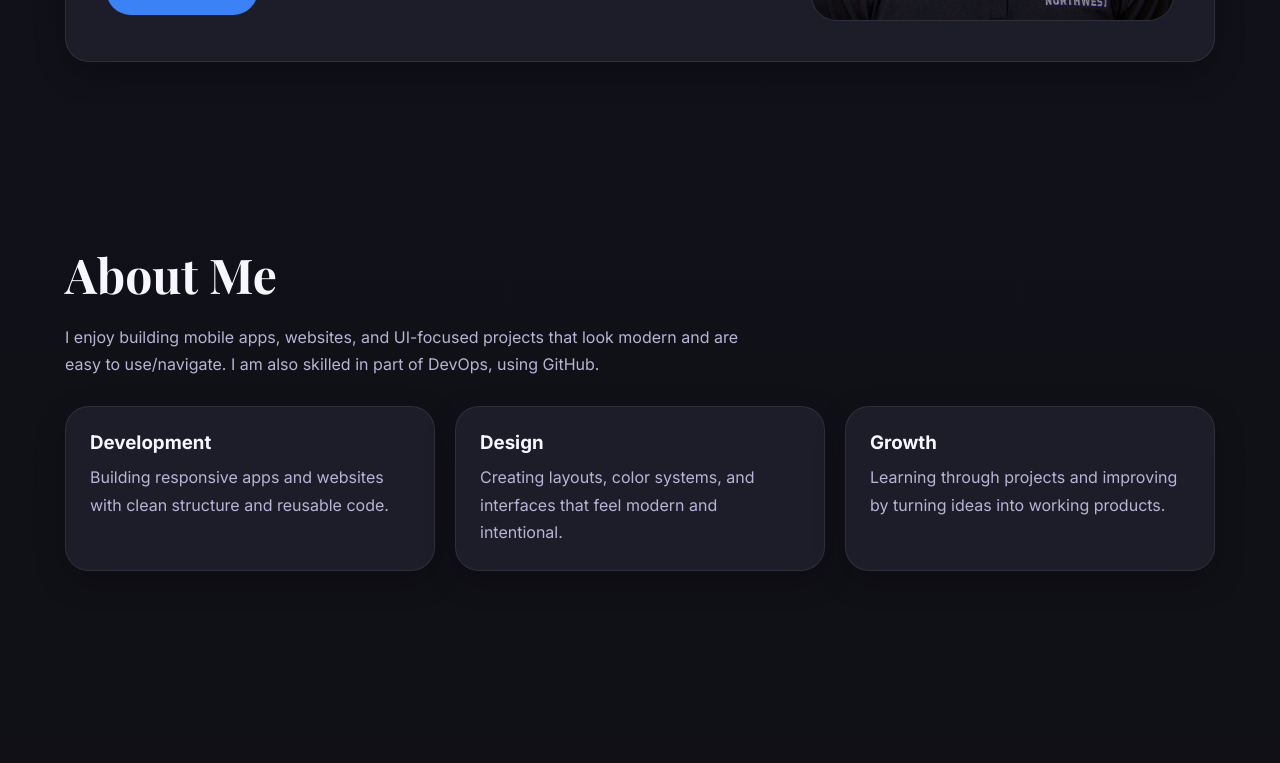
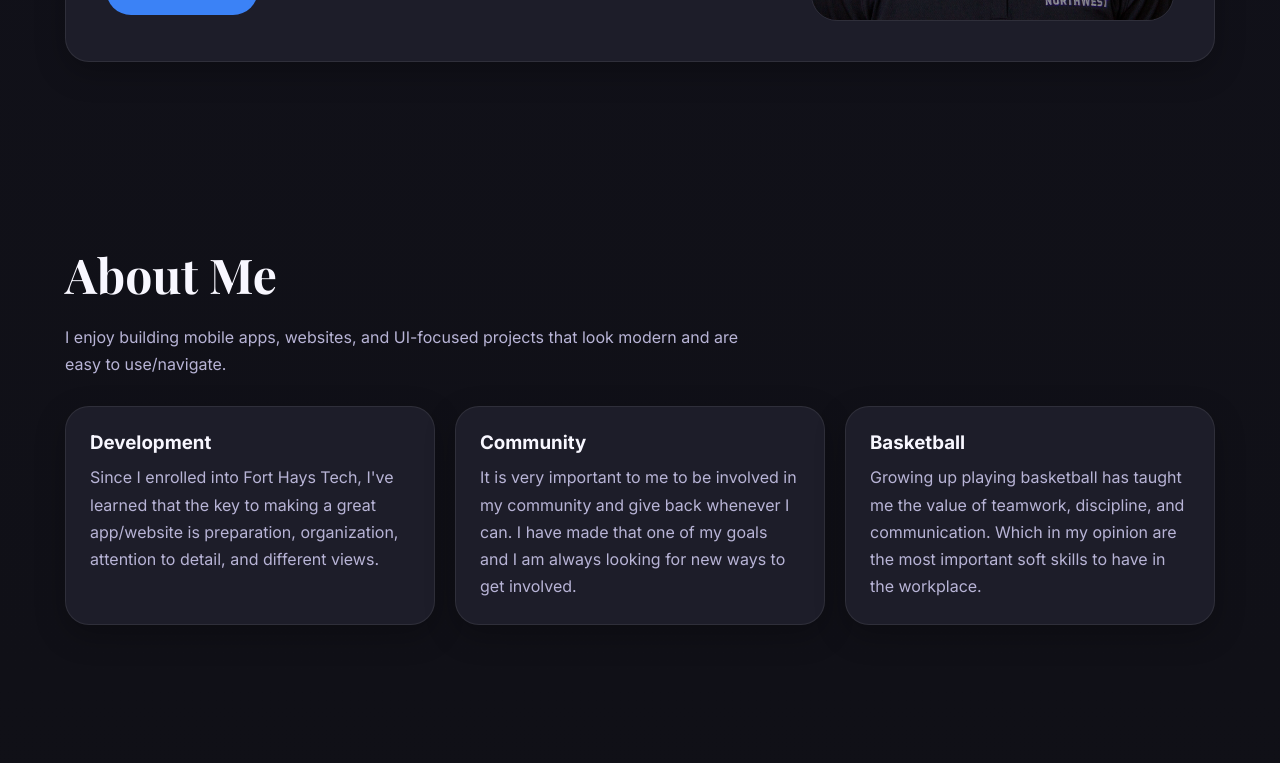
Before and after one commit to KalebSteph/PortfolioKS, a Next.js app: page / in a window 1280 px wide. Shown: the part 548-1311 px from the top of the page. Built offline with nearby package versions, Linux system fonts and the light colour scheme; a web font is replaced by a local one.

Commit message:
Updated the about page to my standard

```diff
--- a/components/About.tsx
+++ b/components/About.tsx
@@ -5,7 +5,7 @@ export default function About() {
         <h2 className="section-title">About Me</h2>
         <p className="section-text" style={{ marginBottom: "28px" }}>
           I enjoy building mobile apps, websites, and UI-focused projects that look modern
-          and are easy to use/navigate. I am also skilled in part of DevOps, using GitHub.
+          and are easy to use/navigate.
         </p>
 
         <div
@@ -18,21 +18,21 @@ export default function About() {
           <div className="card" style={{ padding: "24px" }}>
             <h3 style={{ marginBottom: "10px" }}>Development</h3>
             <p className="section-text">
-              Building responsive apps and websites with clean structure and reusable code.
+              Since I enrolled into Fort Hays Tech, I've learned that the key to making a great app/website is preparation, organization, attention to detail, and different views.
             </p>
           </div>
 
           <div className="card" style={{ padding: "24px" }}>
-            <h3 style={{ marginBottom: "10px" }}>Design</h3>
+            <h3 style={{ marginBottom: "10px" }}>Community</h3>
             <p className="section-text">
-              Creating layouts, color systems, and interfaces that feel modern and intentional.
+              It is very important to me to be involved in my community and give back whenever I can. I have made that one of my goals and I am always looking for new ways to get involved.
             </p>
           </div>
 
           <div className="card" style={{ padding: "24px" }}>
-            <h3 style={{ marginBottom: "10px" }}>Growth</h3>
+            <h3 style={{ marginBottom: "10px" }}>Basketball</h3>
             <p className="section-text">
-              Learning through projects and improving by turning ideas into working products.
+              Growing up playing basketball has taught me the value of teamwork, discipline, and communication. Which in my opinion are the most important soft skills to have in the workplace.
             </p>
           </div>
         </div>
```
